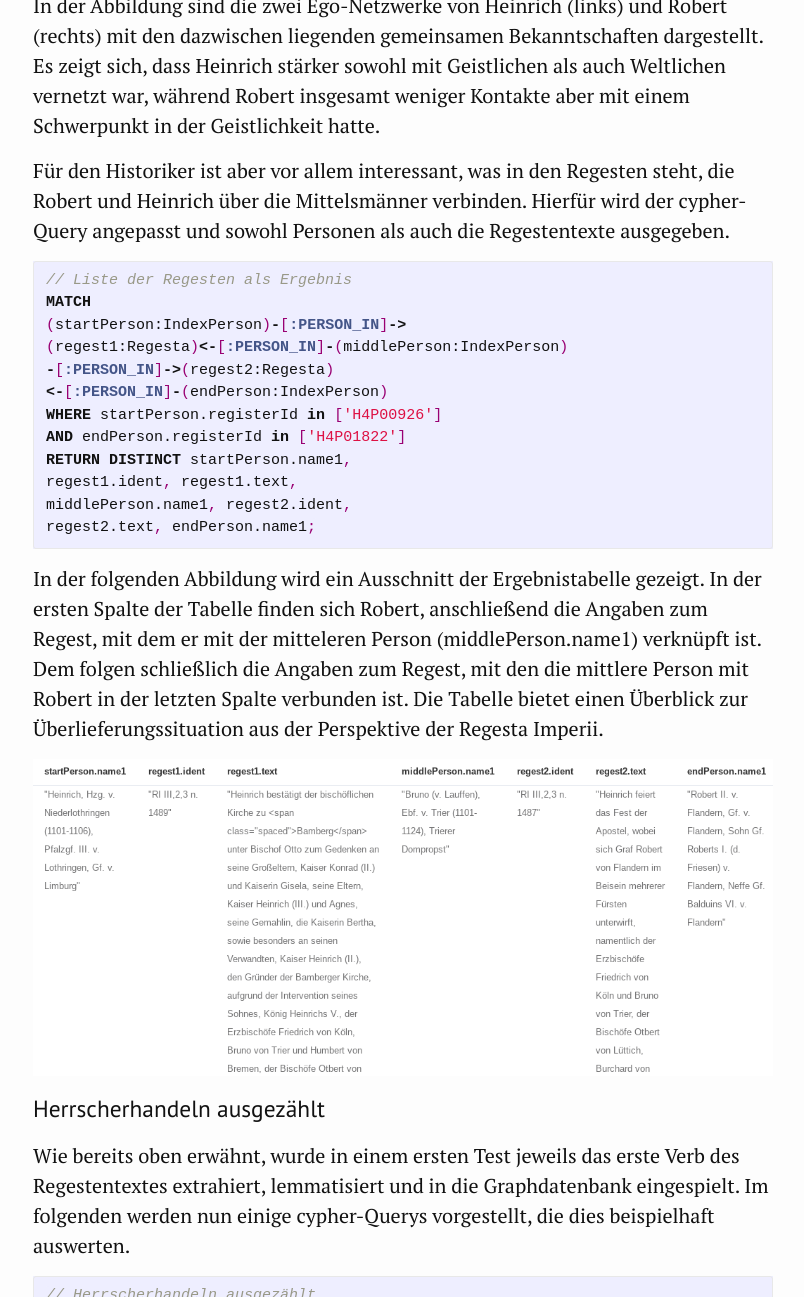
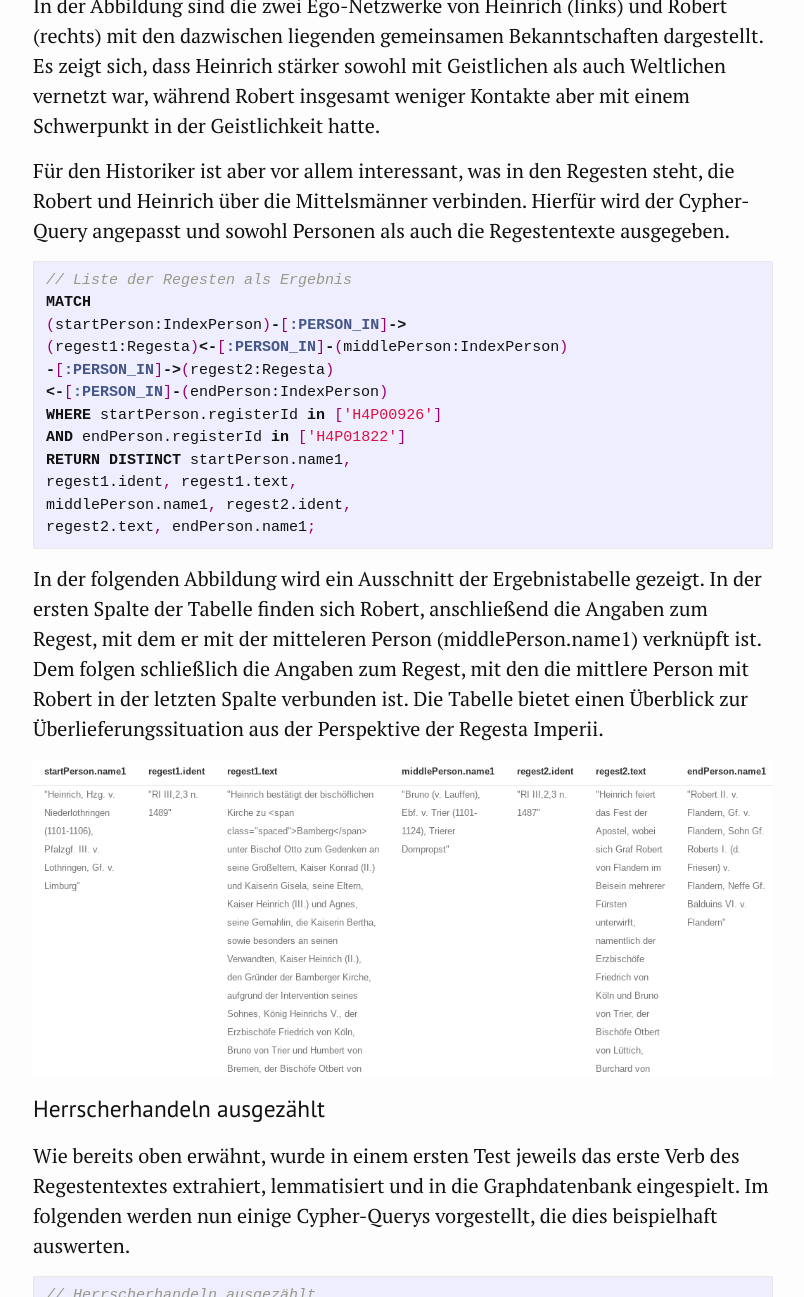
Before and after one commit to kuczera/Graphentechnologien, a Jekyll site: the page built from docs/20_Regestenmodellierung-im-Graphen.md, in a window 1280 px wide and 1400 px high, scrolled down 22754 px, cut to the strip 103-1400 px from the top of the window. Shown: the whole strip, without its empty margins (237-1041 px from the left). Built offline with Jekyll 4.4.1, drawn with Linux system fonts in a browser that asks for light colours; some of the changed text lies outside the part shown.

Commit message:
Schreibweisen, Tippfehler

```diff
--- a/docs/20_Regestenmodellierung-im-Graphen.md
+++ b/docs/20_Regestenmodellierung-im-Graphen.md
@@ -80,7 +80,7 @@
 
 ### Erstellen der Regestenknoten
 
-Mit dem folgenden cypher-Query werden die Regestenknoten in der Graphdatenbank erstellt:
+Mit dem folgenden Cypher-Query werden die Regestenknoten in der Graphdatenbank erstellt:
 
 ~~~cypher
 // Regestenknoten erstellen
@@ -95,7 +95,7 @@
 RETURN count(r);
 ~~~
 
-Im folgenden werden die einzelnen Teile des Import-Befehls erläutert:
+Im Folgenden werden die einzelnen Teile des Import-Befehls erläutert:
 
 |Befehl|Variablen|Bemerkungen|
 |:--------------------------|--------------------|:-------------------------------|
@@ -108,7 +108,7 @@
 
 In den Kopfzeilen der Regesten ist, soweit bekannt, der Ausstellungsort der Urkunde vermerkt. Im Rahmen der Arbeiten an den Regesta Imperii Online wurden diese Angaben zusammengestellt und soweit möglich die Orte identifiziert, so dass diese Angabe nun beim Import der Regesten in den Graphen berücksichtigt werden kann. Insgesamt befinden sich in den Regesta Imperii über 12.000 verschiedene Angaben für Ausstellungsorte, wobei sie sich aber auch teilweise auf den gleichen Ort beziehen können (Wie z.B. Aachen, Aquisgrani, Aquisgradi, Aquisgranum, coram Aquisgrano etc.). Allein mit der Identifizierung der 1.000 häufigsten Ortsangaben konnte schon die überwiegende Mehrzahl der Ausstellungsorte georeferenziert werden. Die Daten zur Ortsidentifizierung liegen auch in einer Google-Tabelle vor.
 
-Mit dem folgenden cypher-Query werden die Ausstellungsorte in die Graphdatenbank importiert:
+Mit dem folgenden Cypher-Query werden die Ausstellungsorte in die Graphdatenbank importiert:
 
 ~~~cypher
 // RI-Ausstellungsorte-geo erstellen
@@ -159,7 +159,7 @@
 
 ### Ausstellungsdatum
 
-In den Regesta Imperii Online sind die Datumsangaben der Regesten iso-konform im Format JJJJ-MM-TT (also Jahr-Monat-Tag) abgespeichert. Neo4j behandelt diese Angaben aber als String. Um Datumsberechnungen durchführen zu können, müssen die Strings in neo4j-interne Datumswerte umgerechnet werden. Der cypher-Query hierzu sieht wie folgt aus:
+In den Regesta Imperii Online sind die Datumsangaben der Regesten iso-konform im Format JJJJ-MM-TT (also Jahr-Monat-Tag) abgespeichert. Neo4j behandelt diese Angaben aber als String. Um Datumsberechnungen durchführen zu können, müssen die Strings in neo4j-interne Datumswerte umgerechnet werden. Der Cypher-Query hierzu sieht wie folgt aus:
 
 ~~~cypher
 // Date in neo4j-Datumsformat umwandeln
@@ -178,7 +178,7 @@
 ## Exkurs 1: Herrscherhandeln in den Regesta Imperii
 
 Bisher wurden beim Import der Regesten in den Graphen nur die in den Online-Regesten bereits angelegten Angaben importiert. Im folgenden Schritt werden nun in einem kleinen Exkurs die Regestentexte selbst analysiert und anschließend die Graphdatenbank um eine weitere Informationsebene ergänzt.
-Regesten sind in ihrer Struktur stark formalisiert. Meist wird mit dem ersten Verb im Regest das Herrscherhandeln beschrieben. Um dies auch digital auswerten zu können, haben wir in einem kleinen Testprojekt mit Hilfe des [Stuttgart-München Treetaggers](http://www.cis.uni-muenchen.de/~schmid/tools/TreeTagger/)[^29b0] aus jedem Regest das erste Verb extrahiert und normalisiert. Die Ergebnisse sind in folgender [Tabelle](https://docs.google.com/spreadsheets/d/1nlbZmQYcT1E3Z58yPmcnulcNQc1e3111Di-4huhV-FY/edit?usp=sharing) einsehbar. Diese Tabelle wird mit dem folgenden cypher-Query in die Graphdatenbank eingelesen.
+Regesten sind in ihrer Struktur stark formalisiert. Meist wird mit dem ersten Verb im Regest das Herrscherhandeln beschrieben. Um dies auch digital auswerten zu können, haben wir in einem kleinen Testprojekt mit Hilfe des [Stuttgart-München Treetaggers](http://www.cis.uni-muenchen.de/~schmid/tools/TreeTagger/)[^29b0] aus jedem Regest das erste Verb extrahiert und normalisiert. Die Ergebnisse sind in folgender [Tabelle](https://docs.google.com/spreadsheets/d/1nlbZmQYcT1E3Z58yPmcnulcNQc1e3111Di-4huhV-FY/edit?usp=sharing) einsehbar. Diese Tabelle wird mit dem folgenden Cypher-Query in die Graphdatenbank eingelesen.
 
 ~~~cypher
 // ReggH4-Herrscherhandeln
@@ -234,7 +234,7 @@
 
 ### Import der Registerdaten in die Graphdatenbank
 
-Im Gegensatz zu den Regesten Kaiser Friedrichs III., bei denen Orte und Personen in einem Register zusammengefasst sind, haben die Regesten Kaiser Heinrich IV. getrennte Orts- und Personenregister. Die digitalisierten Registerdaten können [hier](https://docs.google.com/spreadsheets/d/12T-RD1Ct4aAUNNNxipjMmHe9F1NmryI1gf8_SJ4RCEE/edit?usp=sharing) eingesehen werden. In dem Tabellendokument befinden sich insgesamt drei Tabellen. In der Tabelle Personen sind die Einträge des Personenregisters aufgelistet und in der Tabelle Orte befindet sich die Liste aller Einträge des Ortsregisters. Schließlich enthält die Tabelle `APPEARS_IN` Information dazu, welche Personen oder Orte in welchen Regesten genannt sind. Der folgende cypher-Query importiert die Einträge der Personentabelle in die Graphdatenbank und erstellt für jeden Eintrag einen Knoten vom Typ `:IndexPerson`:
+Im Gegensatz zu den Regesten Kaiser Friedrichs III., bei denen Orte und Personen in einem Register zusammengefasst sind, haben die Regesten Kaiser Heinrich IV. getrennte Orts- und Personenregister. Die digitalisierten Registerdaten können [hier](https://docs.google.com/spreadsheets/d/12T-RD1Ct4aAUNNNxipjMmHe9F1NmryI1gf8_SJ4RCEE/edit?usp=sharing) eingesehen werden. In dem Tabellendokument befinden sich insgesamt drei Tabellen. In der Tabelle Personen sind die Einträge des Personenregisters aufgelistet und in der Tabelle Orte befindet sich die Liste aller Einträge des Ortsregisters. Schließlich enthält die Tabelle `APPEARS_IN` Information dazu, welche Personen oder Orte in welchen Regesten genannt sind. Der folgende Cypher-Query importiert die Einträge der Personentabelle in die Graphdatenbank und erstellt für jeden Eintrag einen Knoten vom Typ `:IndexPerson`:
 
 ~~~cypher
 // Registereinträge Personen erstellen
@@ -243,7 +243,7 @@
 CREATE (:IndexPerson {registerId:line.ID, name1:line.name1});
 ~~~
 
-Mit dem folgenden cypher-Query werden nach dem gleichen Muster aus der Tabelle `Orte` die Ortseinträge in die Graphdatenbank importiert.
+Mit dem folgenden Cypher-Query werden nach dem gleichen Muster aus der Tabelle `Orte` die Ortseinträge in die Graphdatenbank importiert.
 
 ~~~cypher
 // Registereinträge Orte erstellen
@@ -308,7 +308,7 @@
 
 Mit einem Doppelklick auf den `IndexPerson`-Knoten öffnen sich alle `Regesta`-Knoten, in denen Robert genannt ist. Klickt man nun wiederum alle Regestenknoten doppelt an, sieht man alle Personen und Orte, mit denen Robert gemeinsam in den Regesten genannt ist.
 
-Dies kann auch in einem cypher-Query zusammengefasst werden.
+Dies kann auch in einem Cypher-Query zusammengefasst werden.
 
 ~~~cypher
 // Robert II. von Flandern mit Netzwerk
@@ -361,7 +361,7 @@
 
 > Heinrich feiert das Fest der Apostel, wobei sich Graf Robert von Flandern im Beisein mehrerer Fürsten unterwirft, namentlich der Erzbischöfe Friedrich von Köln und Bruno von Trier, der Bischöfe Otbert von Lüttich, Burchard von Münster, Burchard von Utrecht, Herzog Heinrich von Niederlothringen sowie mehrerer Grafen.
 
-Möglicherweise haben beide aber gemeinsame Bekannte, also Personen mit denen sowohl Heinrich als auch Robert in unterschiedlichen Regesten gemeinsam genannt sind. Hierfür wird der cypher-Query um eine Ebende erweitert.
+Möglicherweise haben beide aber gemeinsame Bekannte, also Personen mit denen sowohl Heinrich als auch Robert in unterschiedlichen Regesten gemeinsam genannt sind. Hierfür wird der Cypher-Query um eine Ebende erweitert.
 
 
 ~~~cypher
@@ -397,7 +397,7 @@
 
 In der Abbildung sind die zwei Ego-Netzwerke von Heinrich (links) und Robert (rechts) mit den dazwischen liegenden gemeinsamen Bekanntschaften dargestellt. Es zeigt sich, dass Heinrich stärker sowohl mit Geistlichen als auch Weltlichen vernetzt war, während Robert insgesamt weniger Kontakte aber mit einem Schwerpunkt in der Geistlichkeit hatte.
 
-Für den Historiker ist aber vor allem interessant, was in den Regesten steht, die Robert und Heinrich über die Mittelsmänner verbinden. Hierfür wird der cypher-Query angepasst und sowohl Personen als auch die Regestentexte ausgegeben.
+Für den Historiker ist aber vor allem interessant, was in den Regesten steht, die Robert und Heinrich über die Mittelsmänner verbinden. Hierfür wird der Cypher-Query angepasst und sowohl Personen als auch die Regestentexte ausgegeben.
 
 ~~~cypher
 // Liste der Regesten als Ergebnis
@@ -420,7 +420,7 @@
 
 ### Herrscherhandeln ausgezählt
 
-Wie bereits oben erwähnt, wurde in einem ersten Test jeweils das erste Verb des Regestentextes extrahiert, lemmatisiert und in die Graphdatenbank eingespielt. Im folgenden werden nun einige cypher-Querys vorgestellt, die dies beispielhaft auswerten.
+Wie bereits oben erwähnt, wurde in einem ersten Test jeweils das erste Verb des Regestentextes extrahiert, lemmatisiert und in die Graphdatenbank eingespielt. Im folgenden werden nun einige Cypher-Querys vorgestellt, die dies beispielhaft auswerten.
 
 ~~~cypher
 // Herrscherhandeln ausgezählt
@@ -570,7 +570,7 @@
 
 [^ce4b]: Regesta chronologico-diplomatica Friderici III. Romanorum imperatoris (regis IV.) : Auszug aus den im K.K. Geheimen Haus-, Hof- und Staats-Archive zu Wien sich befindenden Registraturbüchern vom Jahre 1440 - 1493 ; nebst Auszügen aus Original-Urkunden, Manuscripten und Büchern / von Joseph Chmel, Wien 1838 und 1840.
 
-[^6155]: Der cypher-Befehl zur Erstellung der 1zu1-Beziehungen lautet: *MATCH (n1:Registereintrag)-[:APPEARS_IN]->(r:Regest)<-[:APPEARS_IN]-(n2:Registereintrag)
+[^6155]: Der Cypher-Befehl zur Erstellung der 1zu1-Beziehungen lautet: *MATCH (n1:Registereintrag)-[:APPEARS_IN]->(r:Regest)<-[:APPEARS_IN]-(n2:Registereintrag)
 MERGE (n1)-[:KNOWS]->(n2);* Dabei werden die gerichteten `KNOWS`-Kanten jeweils in beide Richtungen erstellt.
 Mit folgendem Befehl lassen sich die `KNOWS`-Kanten zählen: *MATCH p=()-[r:KNOWS]->() RETURN count(p);* Für die Bestimmung der 1zu1-Beziehungen muss der Wert noch durch 2 geteilt werden.
 
```
Also changed, not shown: other parts of docs/20_Regestenmodellierung-im-Graphen.md (+3 -3 lines).
